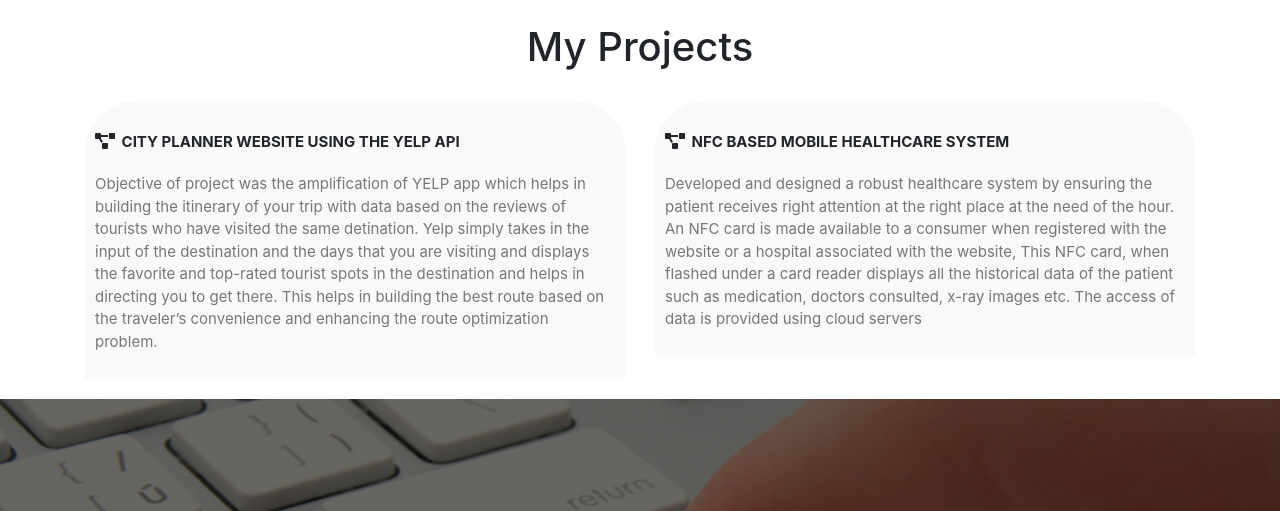
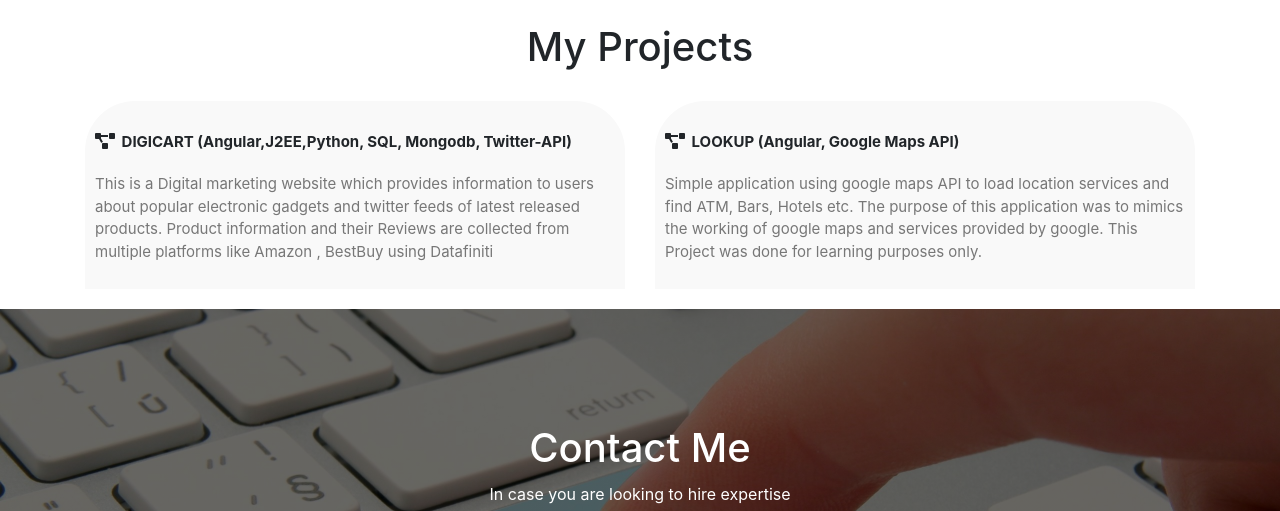
Before and after one commit to palashjain2801/Palash_Portfolio-, a plain HTML site: page index.html in a window 1280 px wide. Shown: the part 2100-2611 px from the top of the page. Drawn offline with nearby package versions, Linux system fonts and the light colour scheme.

Commit message:
update project

```diff
--- a/index.html
+++ b/index.html
@@ -194,14 +194,19 @@
                             <div class="col-lg-6">
                               <div class="Projects-box">
                                 <p></p>
-                                  <i class="fas fa-project-diagram">  </i><span>  CITY PLANNER WEBSITE USING THE YELP API </span>
+                                  <!-- <i class="fas fa-project-diagram">  </i><span>  CITY PLANNER WEBSITE USING THE YELP API </span>
                                   <p> </p>
                                   <p>Objective of project was the amplification of YELP app which helps in building the itinerary of
                                     your trip with data based on the  reviews of tourists who have visited the same detination. Yelp
                                     simply takes in the input of the destination and the days that you are  visiting and displays the
                                     favorite and top-rated tourist spots in the destination and helps in directing you to get there.
                                     This helps in building the best route based on the traveler’s convenience and enhancing the route
-                                    optimization problem. </p>
+                                    optimization problem. </p> -->
+                                    <i class="fas fa-project-diagram">  </i><span> DIGICART (Angular,J2EE,Python, SQL, Mongodb, Twitter-API) </span>
+                                  <p> </p>
+                                  <p>This is a Digital marketing website which provides information to users about popular electronic gadgets and twitter feeds of latest released products.
+                                     Product information and their Reviews are collected from
+                                     multiple platforms like Amazon , BestBuy using Datafiniti  </p>
 
 
 
@@ -210,13 +215,18 @@
                               <div class="col-lg-6">
                                   <div class="Projects-box">
                                     <p></p>
-                                      <i class="fas fa-project-diagram">  </i><span>  NFC BASED MOBILE HEALTHCARE SYSTEM </span>
+                                      <!-- <i class="fas fa-project-diagram">  </i><span>  NFC BASED MOBILE HEALTHCARE SYSTEM </span>
                                       <p> </p>
                                       <p>Developed and designed a robust healthcare system by ensuring the patient receives right attention
                                          at the right place at the need of the hour. An NFC card is made available to a consumer when registered
                                           with the website or a hospital associated with the website, This NFC card, when  flashed under a card
                                            reader displays all the historical data of the patient such as medication, doctors consulted, x-ray
-                                           images etc. The access of  data is provided using cloud servers </p>
+                                           images etc. The access of  data is provided using cloud servers </p> -->
+                                           <i class="fas fa-project-diagram">  </i><span>  LOOKUP (Angular, Google Maps API) </span>
+                                           <p> </p>
+                                           <p>Simple application using google maps API to load location services and find ATM, Bars, Hotels etc.
+                                             The purpose of this application was to mimics the working of google maps and services provided by google.
+                                              This Project was done for learning purposes only.  </p>
 
 
 
```
